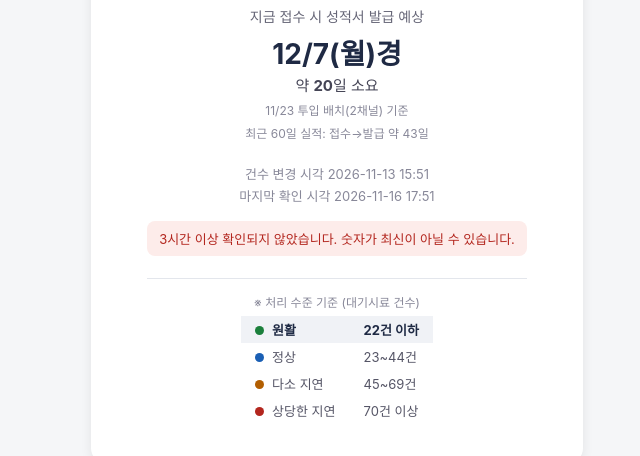
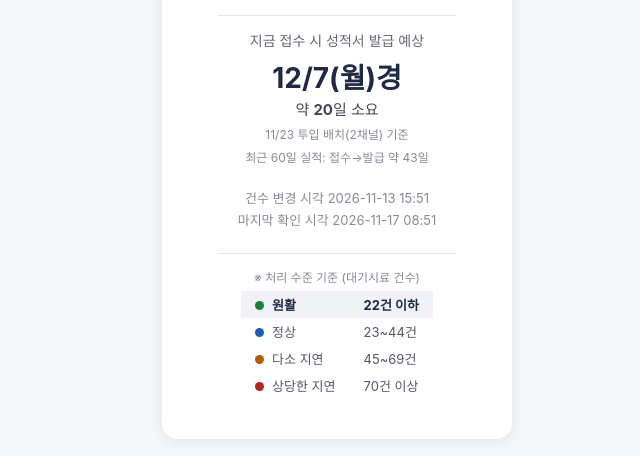
Before and after one commit to wharuw/chamber-status, a plain HTML site: page index.html in a window 1280 px wide. Shown: the part 330-786 px from the top of the page, without its empty margins (303-943 px from the left). Drawn offline with Linux system fonts and the light colour scheme.

Commit message:
update: 대기시료 17건 확인

```diff
--- a/index.html
+++ b/index.html
@@ -55,13 +55,13 @@
     <div class="eta">
       <div class="level-title">지금 접수 시 성적서 발급 예상</div>
       <div class="eta-date">12/7(월)경</div>
-      <div class="eta-days">약 <b id="etaDays" data-eta="2026-12-07">21</b>일 소요</div>
+      <div class="eta-days">약 <b id="etaDays" data-eta="2026-12-07">20</b>일 소요</div>
       <div class="eta-ref">11/23 투입 배치(2채널) 기준</div>
       <div class="eta-ref">최근 60일 실적: 접수→발급 약 43일</div>
     </div>
     <div class="time">
       건수 변경 시각 2026-11-13 15:51<br>
-      마지막 확인 시각 2026-11-16 17:51
+      마지막 확인 시각 2026-11-17 08:51
     </div>
     <div class="warn" id="warn">
       3시간 이상 확인되지 않았습니다. 숫자가 최신이 아닐 수 있습니다.
@@ -107,7 +107,7 @@
     var today = Date.UTC(k.getUTCFullYear(), k.getUTCMonth(), k.getUTCDate());
     el.textContent = Math.max(0, Math.round((eta - today) / 86400000));
   })();
-  var checked = new Date("2026-11-16T17:51:22.324260+09:00");
+  var checked = new Date("2026-11-17T08:51:22.765670+09:00");
   if ((Date.now() - checked.getTime()) > 3 * 3600 * 1000) {
     document.getElementById("warn").style.display = "block";
   }
--- a/state.json
+++ b/state.json
@@ -1 +1 @@
-{"eta": "2026-12-07", "count": 17, "changed_at": "2026-11-13T15:51:22", "checked_at": "2026-11-16T17:51:22", "assets_version": 1}
+{"eta": "2026-12-07", "count": 17, "changed_at": "2026-11-13T15:51:22", "checked_at": "2026-11-17T08:51:22", "assets_version": 1}
```
